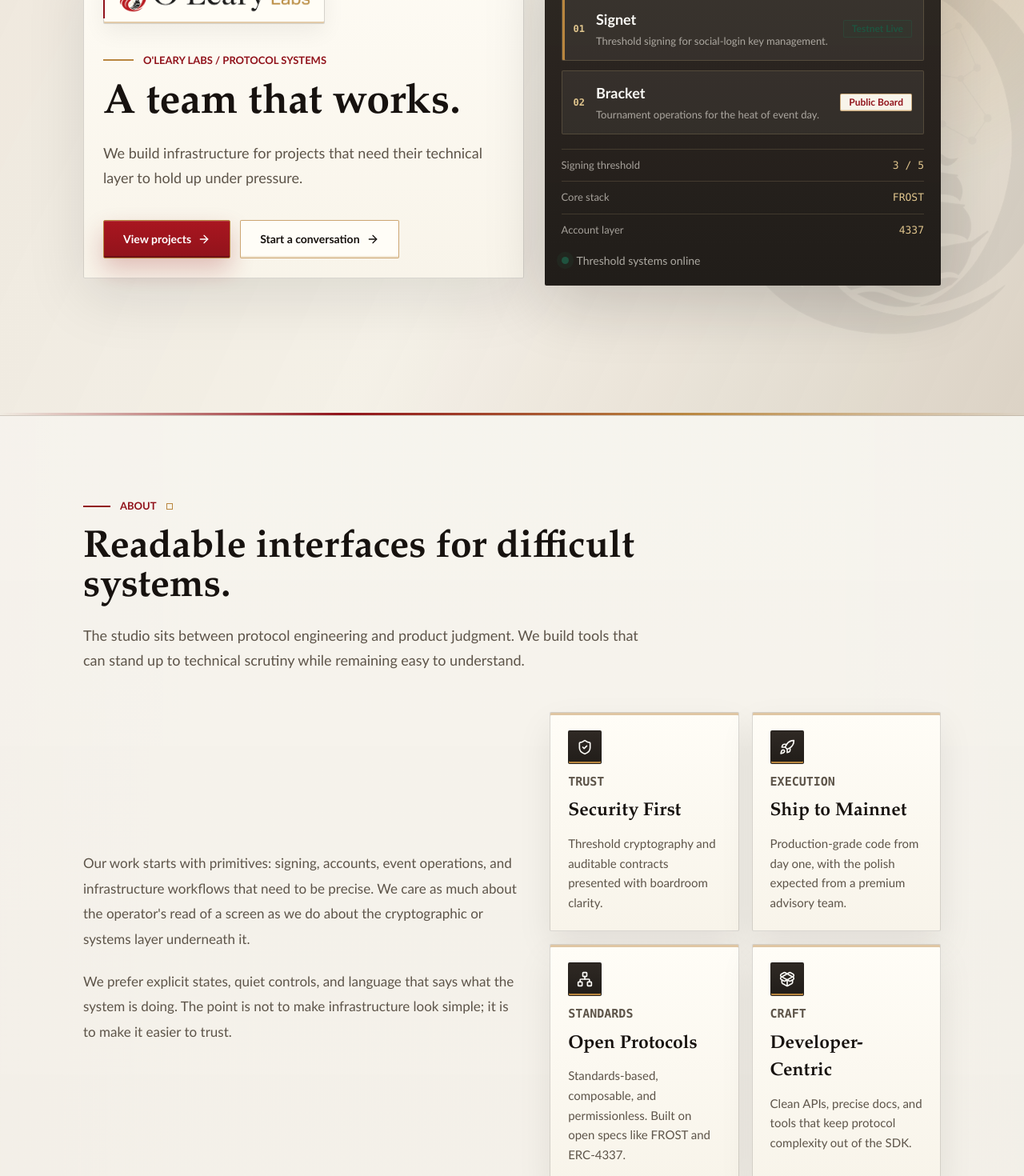
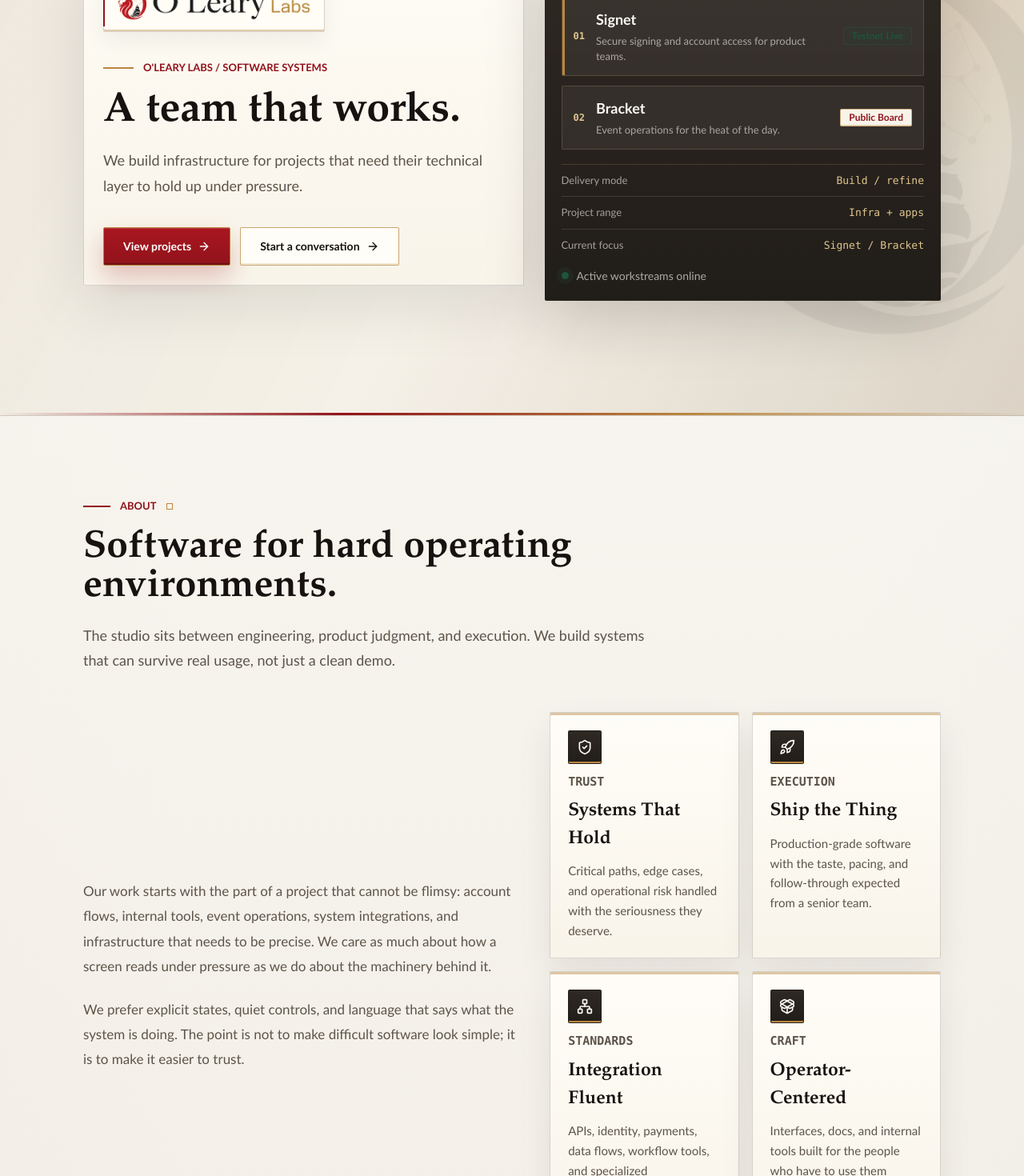
Before and after one commit to oleary-labs/oleary-labs-site, a Next.js app: page / in a window 1280 px wide. Shown: the part 200-1670 px from the top of the page at 80% size. Built offline with nearby package versions, Linux system fonts and the light colour scheme.

Commit message:
Broaden public messaging around engineering capability

```diff
--- a/app/layout.tsx
+++ b/app/layout.tsx
@@ -6,9 +6,9 @@
 
 export const metadata: Metadata = {
   metadataBase: new URL("https://olearylabs.com"),
-  title: "O'Leary Labs - Luxury-Tech Protocol Studio",
+  title: "O'Leary Labs - Software Systems Studio",
   description:
-    "O'Leary Labs builds refined protocol infrastructure and bespoke applications for the onchain economy, including Signet.",
+    "O'Leary Labs builds infrastructure, internal tools, and product systems for projects that need the technical layer to hold up under pressure.",
   icons: {
     icon: "/oleary_labs_logo_kit/app_icon.png",
     apple: "/oleary_labs_logo_kit/app_icon.png",
@@ -16,7 +16,7 @@
   openGraph: {
     title: "O'Leary Labs",
     description:
-      "Refined protocol infrastructure and bespoke applications for the onchain economy.",
+      "Infrastructure, internal tools, and product systems for projects that need the technical layer to hold up under pressure.",
     images: ["/oleary_labs_logo_kit/app_icon.png"],
   },
 }
--- a/app/page.tsx
+++ b/app/page.tsx
@@ -60,7 +60,7 @@
                 <BrandLogo className="brand-frame" imageClassName="h-12 w-auto" />
               </div>
               <div className="hero-record-body">
-                <p className="hero-kicker">O&apos;Leary Labs / protocol systems</p>
+                <p className="hero-kicker">O&apos;Leary Labs / software systems</p>
                 <h1 className="hero-brief-title">
                   A team that works.
                 </h1>
@@ -127,7 +127,7 @@
               </dl>
               <p className="hero-status">
                 <span className="status-dot" />
-                Threshold systems online
+                Active workstreams online
               </p>
             </aside>
           </div>
@@ -137,23 +137,24 @@
           <div className="container">
             <SectionHeading
               eyebrow="About"
-              title="Readable interfaces for difficult systems."
-              description="The studio sits between protocol engineering and product judgment. We build tools that can stand up to technical scrutiny while remaining easy to understand."
+              title="Software for hard operating environments."
+              description="The studio sits between engineering, product judgment, and execution. We build systems that can survive real usage, not just a clean demo."
             />
 
             <div className="about-grid">
               <div className="copy-column">
                 <p>
-                  Our work starts with primitives: signing, accounts, event
-                  operations, and infrastructure workflows that need to be
-                  precise. We care as much about the operator&apos;s read of a
-                  screen as we do about the cryptographic or systems layer
-                  underneath it.
+                  Our work starts with the part of a project that cannot be
+                  flimsy: account flows, internal tools, event operations,
+                  system integrations, and infrastructure that needs to be
+                  precise. We care as much about how a screen reads under
+                  pressure as we do about the machinery behind it.
                 </p>
                 <p>
                   We prefer explicit states, quiet controls, and language that
                   says what the system is doing. The point is not to make
-                  infrastructure look simple; it is to make it easier to trust.
+                  difficult software look simple; it is to make it easier to
+                  trust.
                 </p>
               </div>
 
@@ -181,8 +182,8 @@
           <div className="container">
             <SectionHeading
               eyebrow="Projects"
-              title="Two products, one standard for clarity."
-              description="Signet remains the primary infrastructure project. Bracket sits beside it as a focused tournament operations product under the O'Leary Labs umbrella."
+              title="Current work, built from the same habits."
+              description="Signet and Bracket are different products, but they come from the same discipline: make the hard parts reliable, make the working surface clear, and ship the parts people actually need."
             />
 
             <div className="project-stack">
@@ -195,7 +196,7 @@
                         <img src="/logo-mark.svg" alt="" />
                         <div>
                           <strong>Signet</strong>
-                          <span>Original threshold network mark</span>
+                          <span>Secure account infrastructure</span>
                         </div>
                       </div>
                       <h3>{featuredProject.title}</h3>
@@ -320,8 +321,8 @@
             <div>
               <SectionHeading
                 eyebrow="Contact"
-                title="Bring the system that needs a better read."
-                description="Reach out about Signet, Bracket, protocol infrastructure, or a product surface that needs to become sharper and easier to operate."
+                title="Bring the system that needs to work better."
+                description="Reach out about product infrastructure, internal tooling, operations software, Signet, Bracket, or a surface that needs to become sharper and easier to run."
               />
               <a className="mt-8 inline-flex items-center gap-2 font-bold" href="mailto:hello@olearylabs.com">
                 <Mail className="h-5 w-5" aria-hidden="true" />
--- a/data/site.ts
+++ b/data/site.ts
@@ -8,39 +8,39 @@
 
 export const values: ValueItem[] = [
   {
-    title: "Security First",
+    title: "Systems That Hold",
     eyebrow: "Trust",
     description:
-      "Threshold cryptography and auditable contracts presented with boardroom clarity.",
+      "Critical paths, edge cases, and operational risk handled with the seriousness they deserve.",
     icon: "security",
   },
   {
-    title: "Ship to Mainnet",
+    title: "Ship the Thing",
     eyebrow: "Execution",
     description:
-      "Production-grade code from day one, with the polish expected from a premium advisory team.",
+      "Production-grade software with the taste, pacing, and follow-through expected from a senior team.",
     icon: "ship",
   },
   {
-    title: "Open Protocols",
+    title: "Integration Fluent",
     eyebrow: "Standards",
     description:
-      "Standards-based, composable, and permissionless. Built on open specs like FROST and ERC-4337.",
+      "APIs, identity, payments, data flows, workflow tools, and specialized infrastructure where the job calls for it.",
     icon: "protocols",
   },
   {
-    title: "Developer-Centric",
+    title: "Operator-Centered",
     eyebrow: "Craft",
     description:
-      "Clean APIs, precise docs, and tools that keep protocol complexity out of the SDK.",
+      "Interfaces, docs, and internal tools built for the people who have to use them repeatedly.",
     icon: "developer",
   },
 ]
 
 export const metrics: Metric[] = [
-  { label: "Signing threshold", value: "3 / 5" },
-  { label: "Core stack", value: "FROST" },
-  { label: "Account layer", value: "4337" },
+  { label: "Delivery mode", value: "Build / refine" },
+  { label: "Project range", value: "Infra + apps" },
+  { label: "Current focus", value: "Signet / Bracket" },
 ]
 
 export const projects: Project[] = [
@@ -49,9 +49,9 @@
     status: "Testnet Live",
     brand: "signet",
     tagline:
-      "Threshold signing for social-login key management.",
+      "Secure signing and account access for product teams.",
     description:
-      "Signet is a decentralized marketplace of signing providers that uses FROST threshold cryptography to split private keys across independent nodes. Developers get social-login auth with no single custodian, plus a smart account ready from first sign-in.",
+      "Signet is a secure signing system for products that need strong account access without making users think about keys. Under the hood it splits trust across independent providers; on the surface it gives teams a cleaner way to bring people into an application.",
     featured: true,
     links: [
       {
@@ -73,9 +73,9 @@
     title: "Bracket",
     status: "Public Board",
     brand: "bracket",
-    tagline: "Tournament operations for the heat of event day.",
+    tagline: "Event operations for the heat of the day.",
     description:
-      "Bracket gives organizers one place to publish public events, manage divisions, run check-in, generate pairings, operate timers, and report results. It brings a redline broadcast-command-center feel to the practical work of running competitive events.",
+      "Bracket gives organizers one place to publish events, manage divisions, run check-in, generate pairings, operate timers, and report results. It is the kind of practical operations software we like building: clear, fast, and useful when the room is busy.",
     proofPoints: ["Publish events", "Manage divisions", "Generate pairings"],
     links: [
       {
@@ -89,9 +89,9 @@
     title: "Signet Wallet",
     status: "In Development",
     brand: "signet",
-    tagline: "ERC-4337 smart account with modular plugins.",
+    tagline: "Specialized account system with modular controls.",
     description:
-      "Kernel v3 based smart account with ERC-7579 module support. Session keys, gas sponsorship, and batch operations, all backed by Signet threshold signing.",
+      "A modular account system built for session keys, sponsorship, and batch operations, backed by the Signet signing layer where strong account infrastructure matters.",
     links: [
       {
         label: "GitHub",
@@ -103,9 +103,9 @@
     title: "Signet Bundler",
     status: "In Development",
     brand: "signet",
-    tagline: "Minimal ERC-4337 bundler for UserOperations.",
+    tagline: "Lean transaction service for Signet accounts.",
     description:
-      "A lightweight bundler that submits UserOperations on behalf of Signet smart accounts. Minimal dependencies, fast inclusion, and built to pair with the Signet signing flow.",
+      "A lightweight service for moving Signet account operations through the system with minimal dependencies, fast inclusion, and a narrow operational surface.",
     links: [
       {
         label: "GitHub",
@@ -118,19 +118,19 @@
 export const contactLinks: ContactLink[] = [
   {
     title: "GitHub",
-    description: "Open source repos and protocol code",
+    description: "Product code, infrastructure, and experiments",
     href: "https://github.com/oleary-labs",
     icon: "github",
   },
   {
     title: "X",
-    description: "Updates and protocol notes",
+    description: "Build notes and product updates",
     href: "https://x.com/olearylabs",
     icon: "updates",
   },
   {
     title: "Signet Testnet",
-    description: "Try threshold signing today",
+    description: "Try the current signing system",
     href: "https://signet-testnet.olearylabs.com",
     icon: "signet",
   },
```
Also changed, not shown: 1 other file (tests, documents, lock files or other folders).
